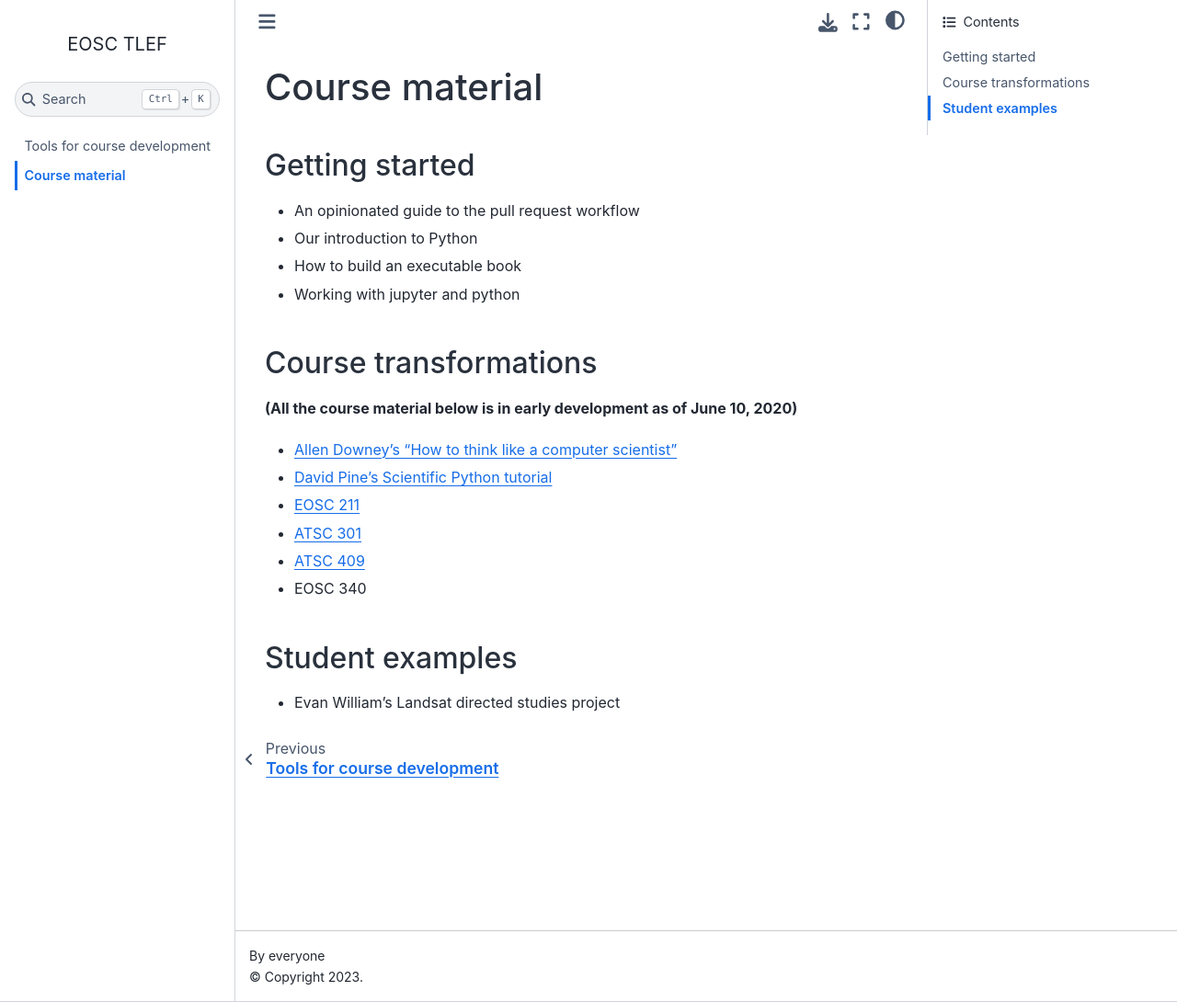
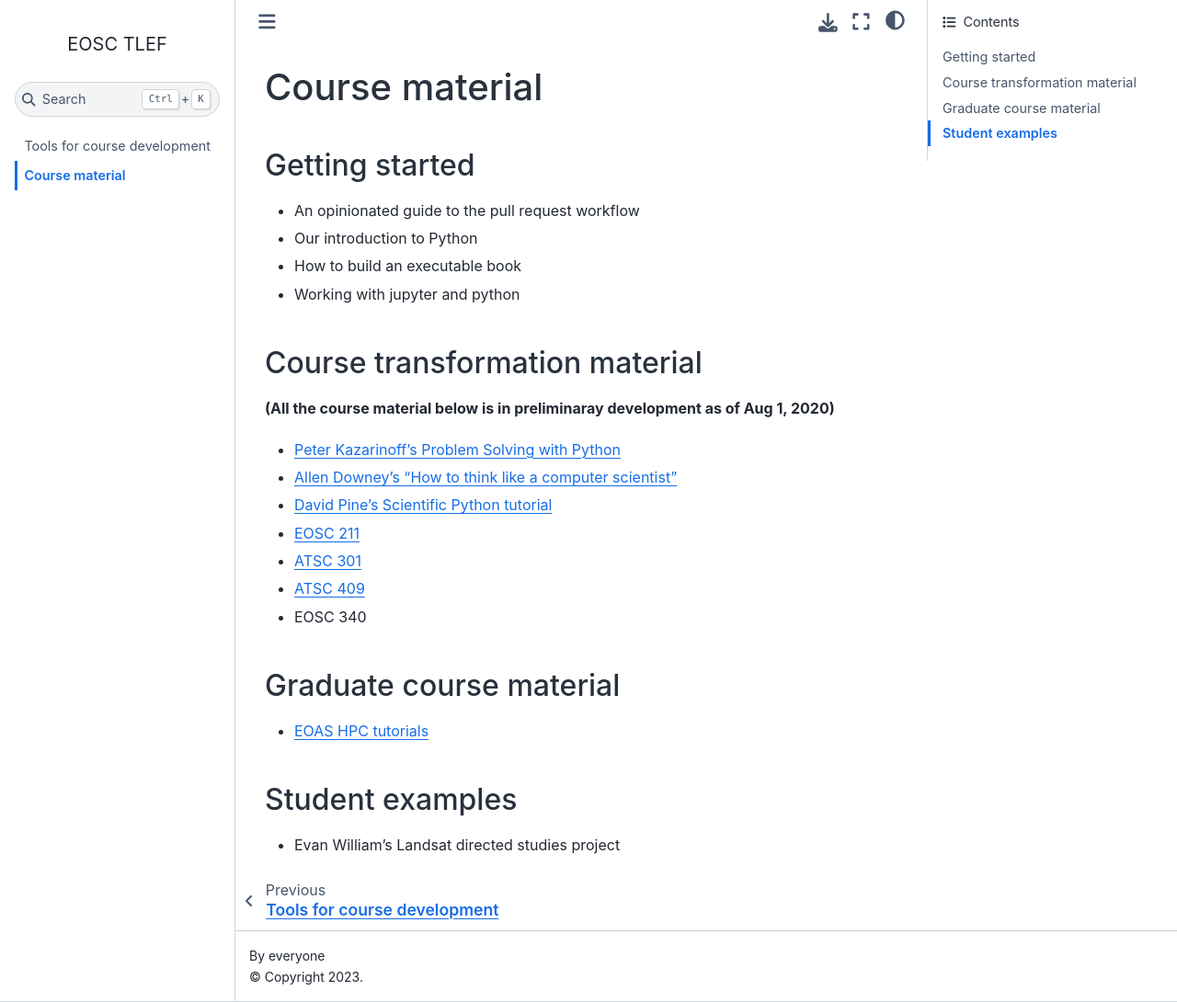
Before and after one commit to eoas-ubc/eoas-ubc.github.io, a Jupyter Book: the page built from docs/course_materials.md, in a window 1280 px wide and 1090 px high. Shown: the whole window at 92% size. Built offline with Jupyter Book 1.0.4 settings and Sphinx 7.4.7 and the Sphinx Book theme 1.1.4, drawn with Linux system fonts in a browser that asks for light colours.

```diff
--- a/docs/course_materials.md
+++ b/docs/course_materials.md
@@ -11,15 +11,17 @@
 
 * Working with jupyter and python
 
-## Course transformations
+## Course transformation material
 
-**(All the course material below is in early development as of June 10, 2020)**
+**(All the course material below is in preliminaray development as of Aug 1, 2020)**
+
+* [Peter Kazarinoff's Problem Solving with Python](https://phaustin.github.io/Problem-Solving-with-Python-37-Edition/)
 
 * [Allen Downey's "How to think like a computer scientist"](https://phaustin.github.io/think_jupyter/preface.html)
 
 * [David Pine's Scientific Python tutorial](http://phaustin.github.io/pyman/)
 
-* [EOSC 211](https://andrewloeppky.github.io/eosc211/title_211.html)
+* [EOSC 211](https://phaustin.github.io/eosc211/info_and_announcements.html)
 
 * [ATSC 301](https://phaustin.github.io/a301_code/)
 
@@ -27,6 +29,9 @@
 
 * EOSC 340
 
+## Graduate course material
+
+* [EOAS HPC tutorials](https://github.com/eoas-ubc/eoas_hpc_edu/blob/master/Readme.md)
 
 ## Student examples
 
```
Also changed, not shown: docs/index.md (+3 -0 lines), docs/tools.md (+3 -3 lines).
